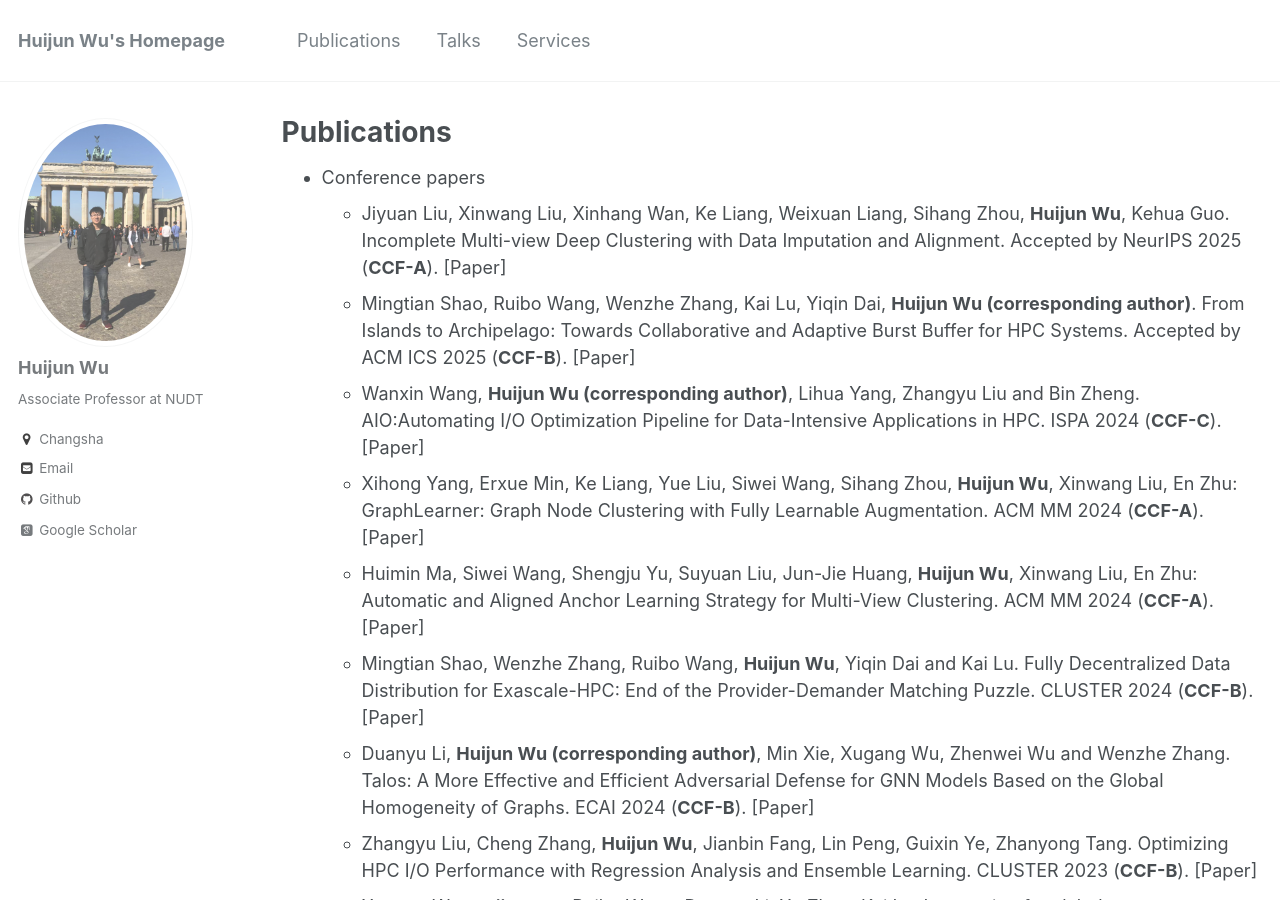
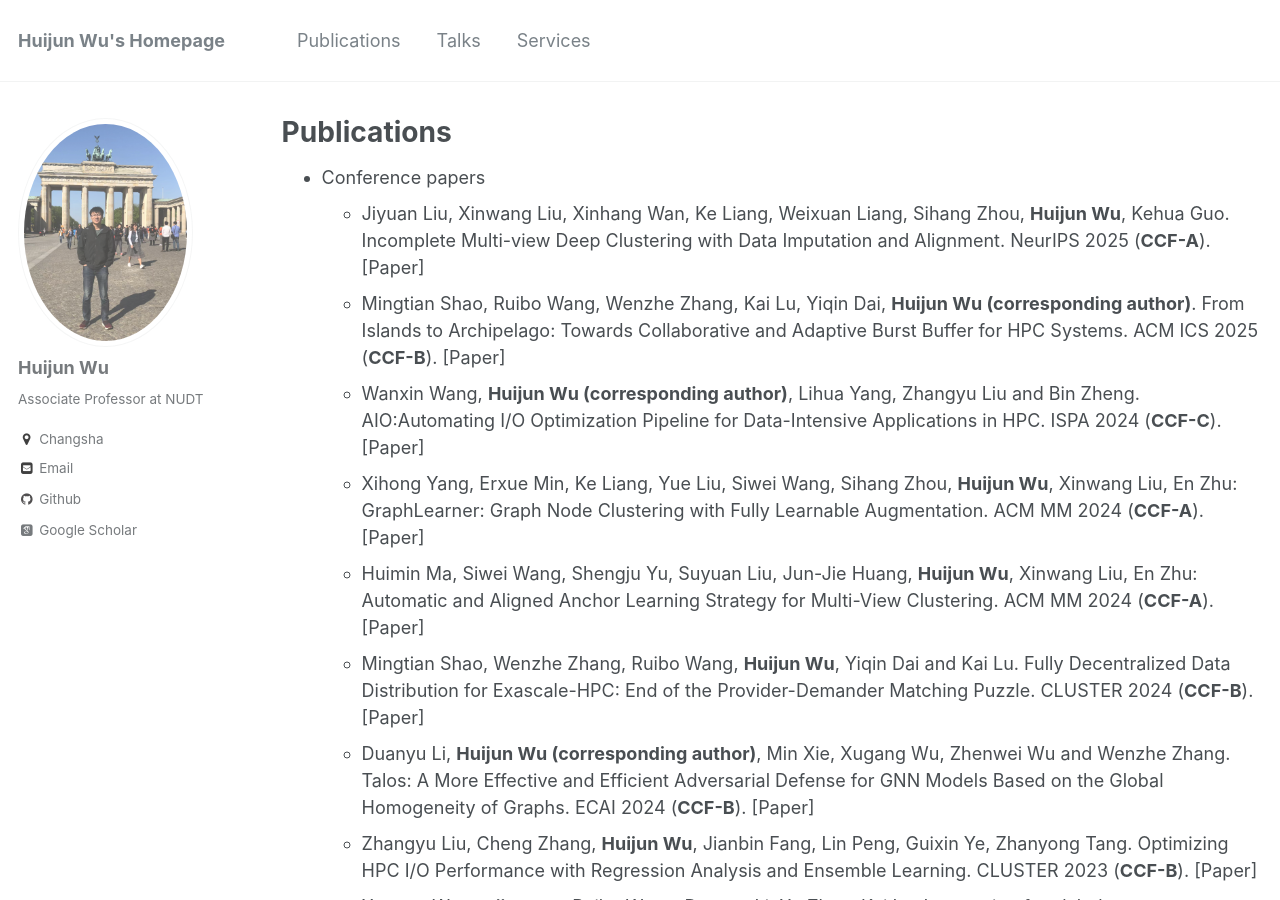
Before and after one commit to sktzwhj/sktzwhj.github.io, a Jekyll site: the page built from _pages/publications.md, in a window 1280 px wide and 900 px high. Built offline with Jekyll 4.4.1, drawn with Linux system fonts in a browser that asks for light colours; some web fonts are replaced; a script that is not in the unit is left out.

```diff
--- a/_pages/publications.md
+++ b/_pages/publications.md
@@ -16,8 +16,8 @@
 
 
 * Conference papers
-  * Jiyuan Liu, Xinwang Liu, Xinhang Wan, Ke Liang, Weixuan Liang, Sihang Zhou, **Huijun Wu**, Kehua Guo. Incomplete Multi-view Deep Clustering with Data Imputation and Alignment. Accepted by NeurIPS 2025 (**CCF-A**). [[Paper]](http://sktzwhj.github.io/files/NeurIPS25.pdf)
-  * Mingtian Shao, Ruibo Wang, Wenzhe Zhang, Kai Lu, Yiqin Dai, **Huijun Wu (corresponding author)**. From Islands to Archipelago: Towards Collaborative and Adaptive Burst Buffer for HPC Systems. Accepted by ACM ICS 2025 (**CCF-B**). [[Paper]](http://sktzwhj.github.io/files/ICS2025.pdf)
+  * Jiyuan Liu, Xinwang Liu, Xinhang Wan, Ke Liang, Weixuan Liang, Sihang Zhou, **Huijun Wu**, Kehua Guo. Incomplete Multi-view Deep Clustering with Data Imputation and Alignment. NeurIPS 2025 (**CCF-A**). [[Paper]](http://sktzwhj.github.io/files/NeurIPS25.pdf)
+  * Mingtian Shao, Ruibo Wang, Wenzhe Zhang, Kai Lu, Yiqin Dai, **Huijun Wu (corresponding author)**. From Islands to Archipelago: Towards Collaborative and Adaptive Burst Buffer for HPC Systems. ACM ICS 2025 (**CCF-B**). [[Paper]](http://sktzwhj.github.io/files/ICS2025.pdf)
   * Wanxin Wang, **Huijun Wu (corresponding author)**, Lihua Yang, Zhangyu Liu and Bin Zheng. AIO:Automating I/O Optimization Pipeline for Data-Intensive Applications in HPC. ISPA 2024 (**CCF-C**). [[Paper]](http://sktzwhj.github.io/files/ISPA24.pdf)
   * Xihong Yang, Erxue Min, Ke Liang, Yue Liu, Siwei Wang, Sihang Zhou, **Huijun Wu**, Xinwang Liu, En Zhu: GraphLearner: Graph Node Clustering with Fully Learnable Augmentation. ACM MM 2024 (**CCF-A**). [[Paper]](http://sktzwhj.github.io/files/MM24-2.pdf)
   * Huimin Ma, Siwei Wang, Shengju Yu, Suyuan Liu, Jun-Jie Huang, **Huijun Wu**, Xinwang Liu, En Zhu: Automatic and Aligned Anchor Learning Strategy for Multi-View Clustering. ACM MM 2024 (**CCF-A**). [[Paper]](http://sktzwhj.github.io/files/MM24-1.pdf)
```
